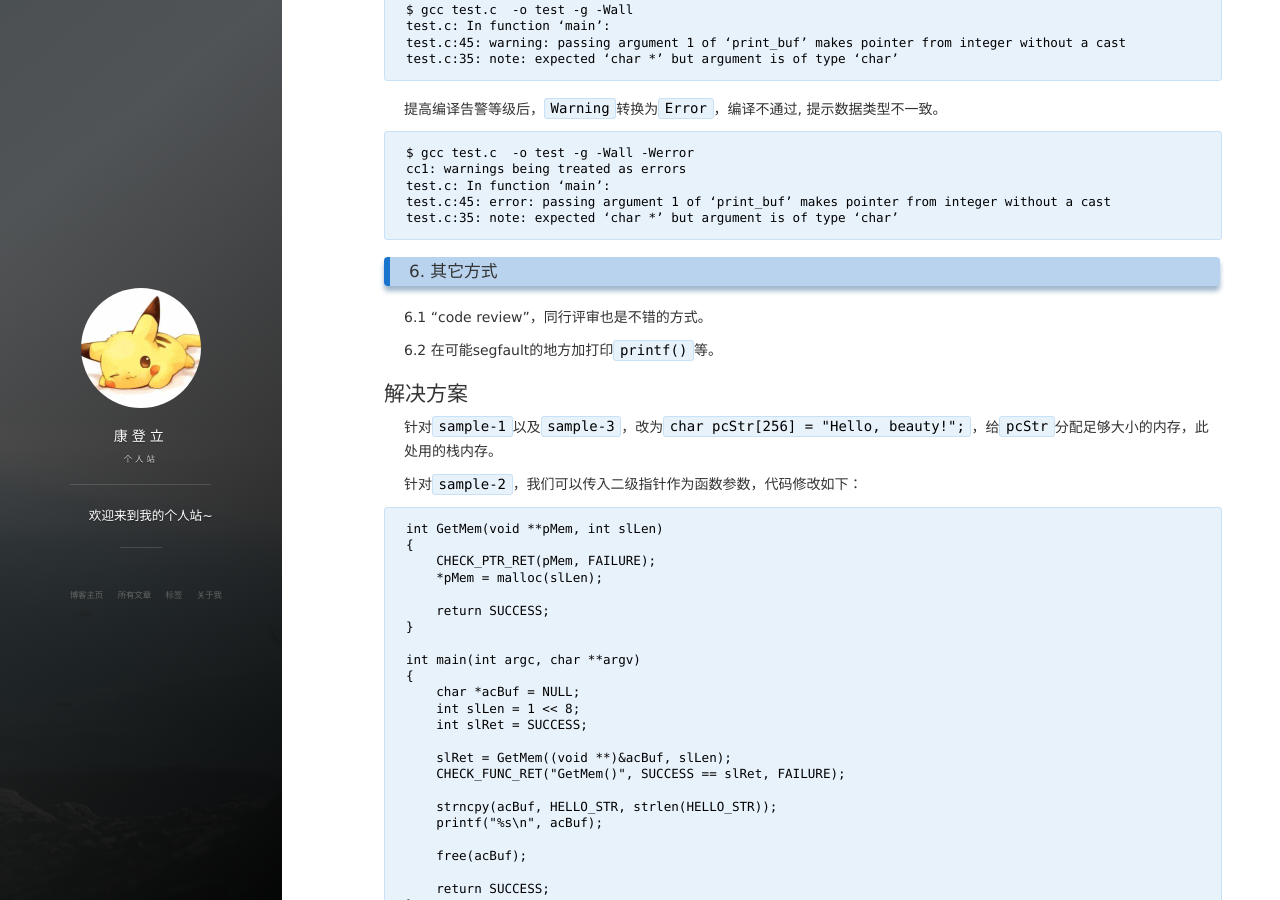
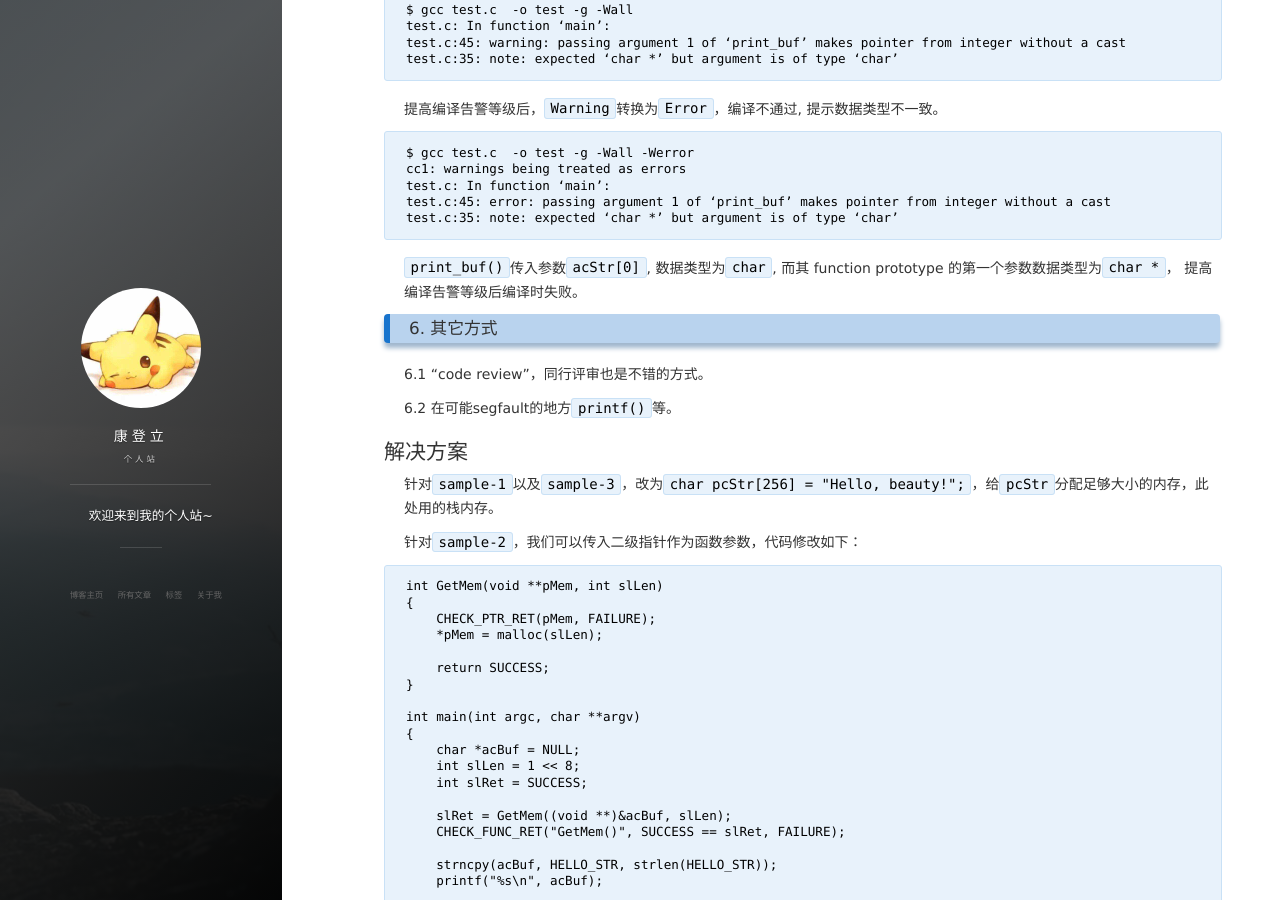
Before and after one commit to kgbook/kgbook.github.io, a Jekyll site: the page built from _posts/2018-06-09-segafult问题分析.md, in a window 1280 px wide and 900 px high, scrolled down 6712 px. Built offline with Jekyll 4.4.1, drawn with Linux system fonts in a browser that asks for light colours; nearby versions of some CDN libraries; comment, search, counter and statistics services are not loaded; some of the changed text lies outside the part shown.

Commit message:
add some details

````diff
--- a/_posts/2018-06-09-segafult问题分析.md
+++ b/_posts/2018-06-09-segafult问题分析.md
@@ -348,12 +348,13 @@ test.c: In function ‘main’:
 test.c:45: error: passing argument 1 of ‘print_buf’ makes pointer from integer without a cast
 test.c:35: note: expected ‘char *’ but argument is of type ‘char’
 ```
+`print_buf()`传入参数`acStr[0]`, 数据类型为`char`, 而其 function prototype 的第一个参数数据类型为`char *`， 提高编译告警等级后编译时失败。
 
 ### 6. 其它方式
 
 6.1 "code review"，同行评审也是不错的方式。
 
-6.2 在可能segfault的地方加打印`printf()`等。
+6.2 在可能segfault的地方`printf()`等。
 
 ## 解决方案
 
````
Also changed, not shown: other parts of _posts/2018-06-09-segafult问题分析.md (+2 -2 lines).
